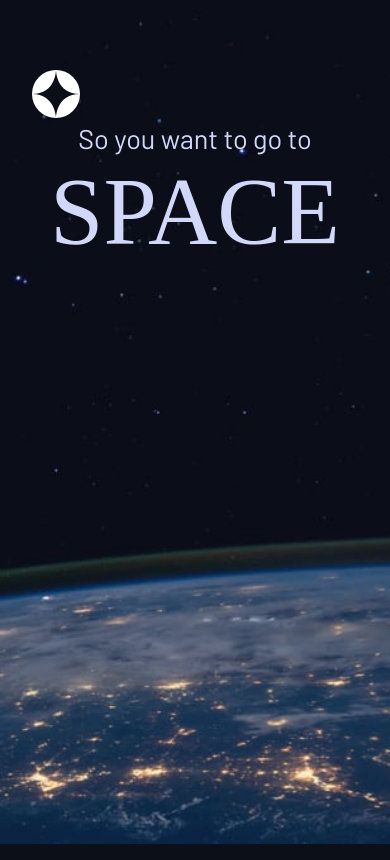
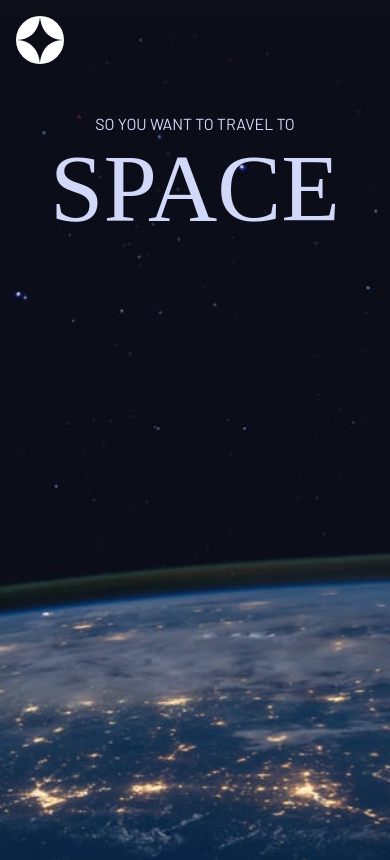
Before and after one commit to gkinghorn3/Space-tourism-site-React-version, a React (Vite) app: page / in a window 390 px wide. Built offline with nearby package versions, Linux system fonts and the light colour scheme; a web font is replaced by a local one.

Commit message:
minor changes to nav

```diff
--- a/src/components/Navigation/Navigation.component.jsx
+++ b/src/components/Navigation/Navigation.component.jsx
@@ -70,7 +70,7 @@ const Navigation = ({ tabSelector }) => {
       {homeVisible && (
         <section className="home-content-container">
            <div className='home-heading-txt'>
-           <h1>So you want to go to</h1>
+           <h1 className="uppercase -fs-400">So you want to travel to</h1>
            <span className='fs-900 uppercase ff-serif'>Space</span>
            </div>
 
--- a/src/components/Navigation/navigation.styles.scss
+++ b/src/components/Navigation/navigation.styles.scss
@@ -1,20 +1,3 @@
-// #home-background {
-//   display: flex;
-//   flex-direction: column;
-//     height: 100%;
-//     background-image: url(/backgrounds/background-home-mobile.jpg);
-//     background-size: cover;
-//     background-repeat: no-repeat;
-
-
-//     @media (min-width: 768px) {
-//       background-image: url(/backgrounds/background-home-tablet.jpg);
-//     }
-
-//     @media (min-width: 994px) {
-//       background-image: url(/backgrounds/background-home-desktop.jpg);
-//     }
-// }
 
 
 .nav-container {
@@ -25,11 +8,22 @@
   padding-left: 2rem;
   padding-top: 2rem;
 
+  @media (max-width: 768px) {
+   padding: 0 1rem;
+    margin-top: 1rem;;
+
+  }
+
   .heading-left {
     flex-basis: 35%;
 
     img {
       margin-top: 2.4rem;
+      @media (max-width: 768px) {
+       margin: 0;
+
+      }
+
     }
   }
 
@@ -69,5 +63,5 @@
 
 .home-heading-txt {
 
-
+  margin-top: 3rem;
 }
--- a/src/index.scss
+++ b/src/index.scss
@@ -77,6 +77,7 @@ h5,
 h6,
 p {
     font-weight: 400;
+    font-size: 1rem;
 }
 
 
```
